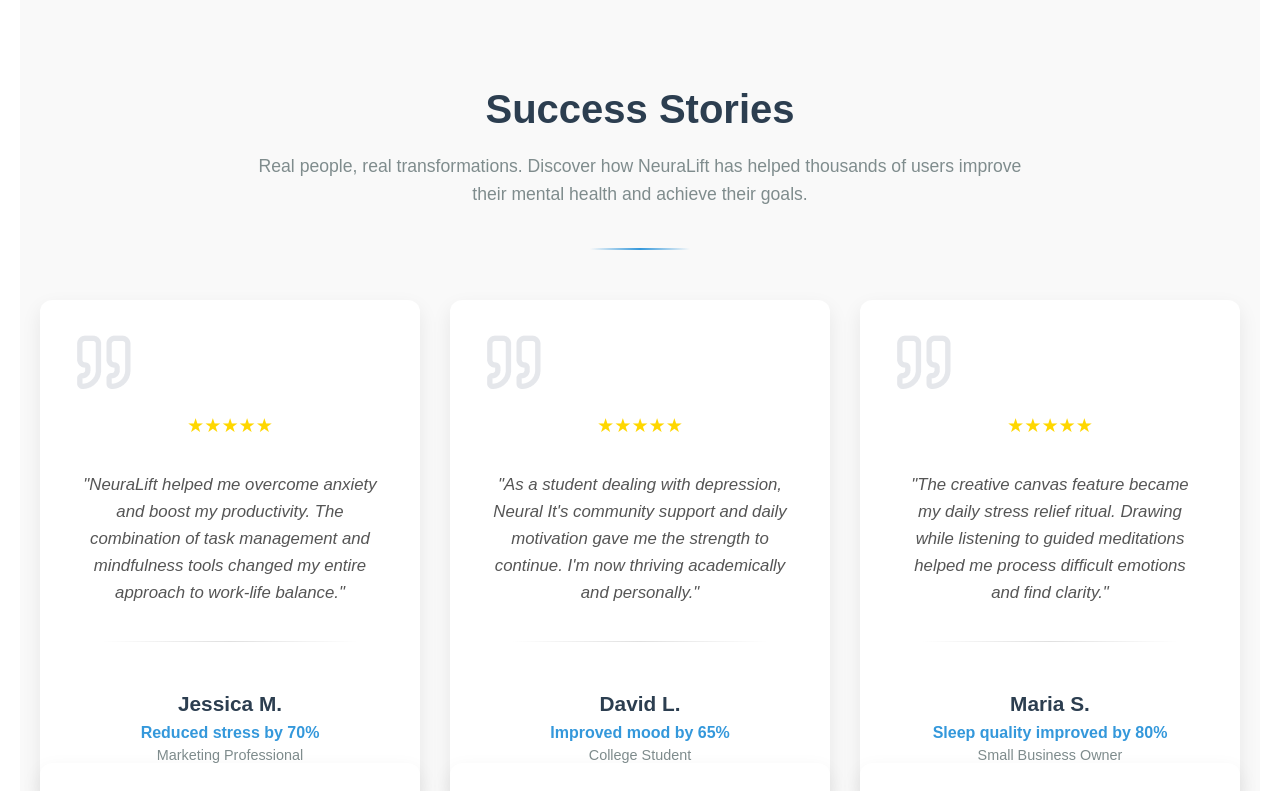
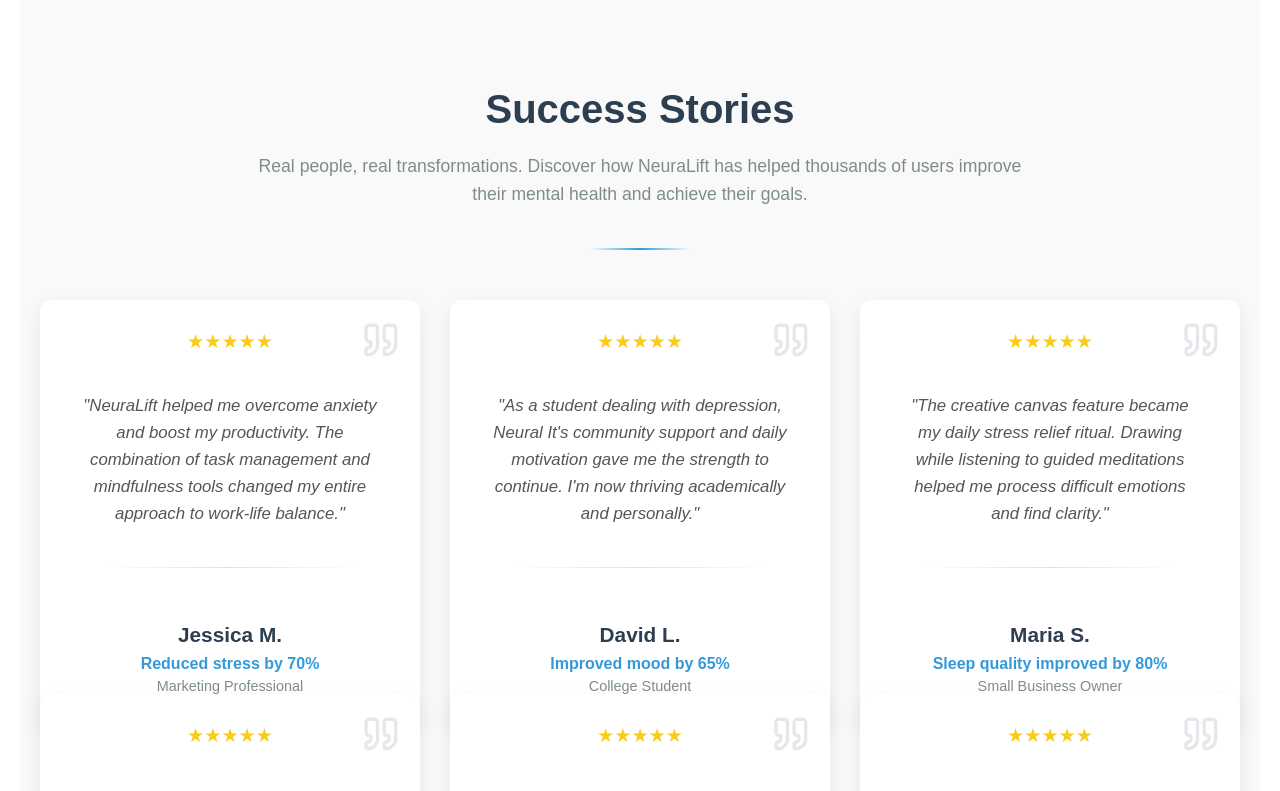
Before and after one commit to ghinashour/NeuraLift, a React (Create React App) app in the folder frontend/: page / in a window 1280 px wide. Shown: the top 791 px of the page. Built offline with nearby package versions, Linux system fonts and the light colour scheme.

Commit message:
adding the quote image

```diff
--- a/frontend/src/styles/SuccessStories.css
+++ b/frontend/src/styles/SuccessStories.css
@@ -56,8 +56,20 @@
   box-shadow: 0 12px 30px rgba(0, 0, 0, 0.15);
 }
 
+.quote-icon{
+  position: absolute;
+  top: 20px;
+  right: 20px;
+  width: 40px;
+  height: 40px;
+}
+
+.quote-icon img{
+    width: 100%;
+    height: auto;
+}
 .rating-stars {
-  color: #FFD700;
+  color: #FACC15;
   font-size: 1.2rem;
   margin-bottom: 20px;
   text-align: center;
```
